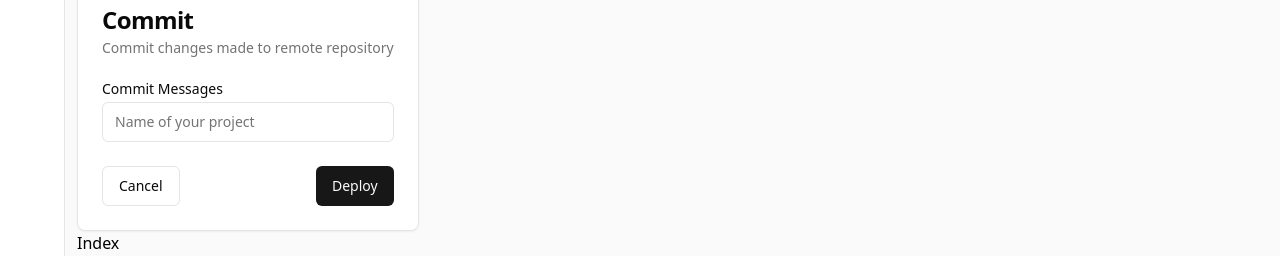
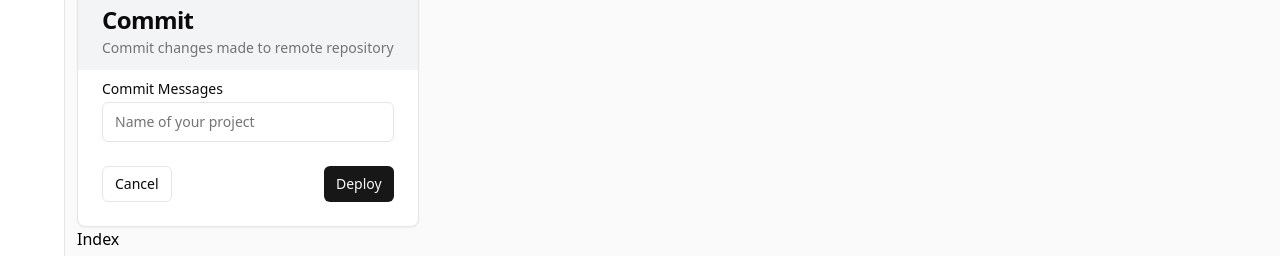
Before and after one commit to RMalik777/git-commander, a React (Vite) app: page / in a window 1280 px wide. Shown: the part 340-596 px from the top of the page. Built offline with nearby package versions, Linux system fonts and the light colour scheme.

Commit message:
fix: smaller button

```diff
--- a/src/components/Git/Commit.jsx
+++ b/src/components/Git/Commit.jsx
@@ -16,13 +16,13 @@ export default function Commit() {
   return (
     <form>
       <Card className="w-fit">
-        <CardHeader>
+        <CardHeader className="bg-gray-100 pb-3">
           <CardTitle>Commit</CardTitle>
           <CardDescription>
             Commit changes made to remote repository
           </CardDescription>
         </CardHeader>
-        <CardContent>
+        <CardContent className="pt-3">
           <div className="grid w-full items-center gap-4">
             <div className="flex flex-col space-y-1.5">
               <Label htmlFor="name">Commit Messages</Label>
@@ -31,10 +31,12 @@ export default function Commit() {
           </div>
         </CardContent>
         <CardFooter className="flex justify-between">
-          <Button type="reset" variant="outline">
+          <Button type="reset" variant="outline" size="sm">
             Cancel
           </Button>
-          <Button type="submit">Deploy</Button>
+          <Button type="submit" size="sm">
+            Deploy
+          </Button>
         </CardFooter>
       </Card>
     </form>
```
